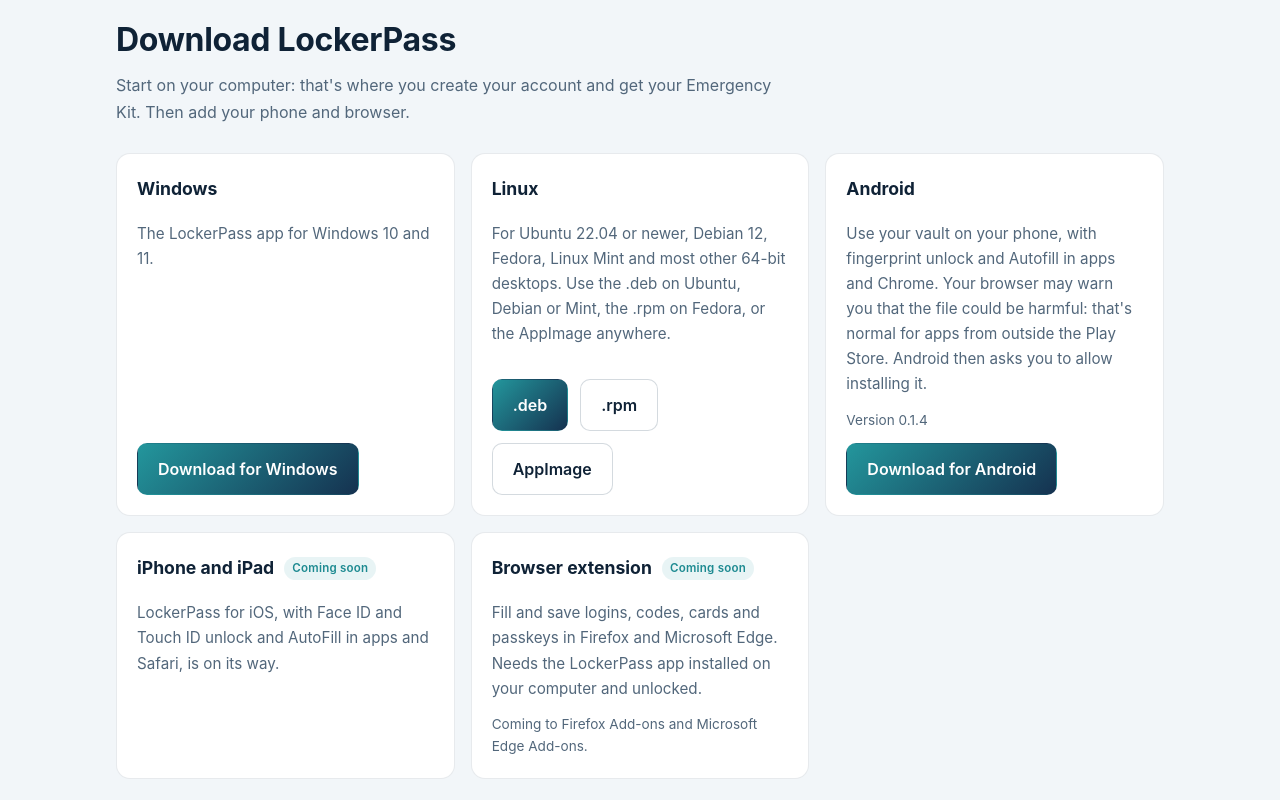
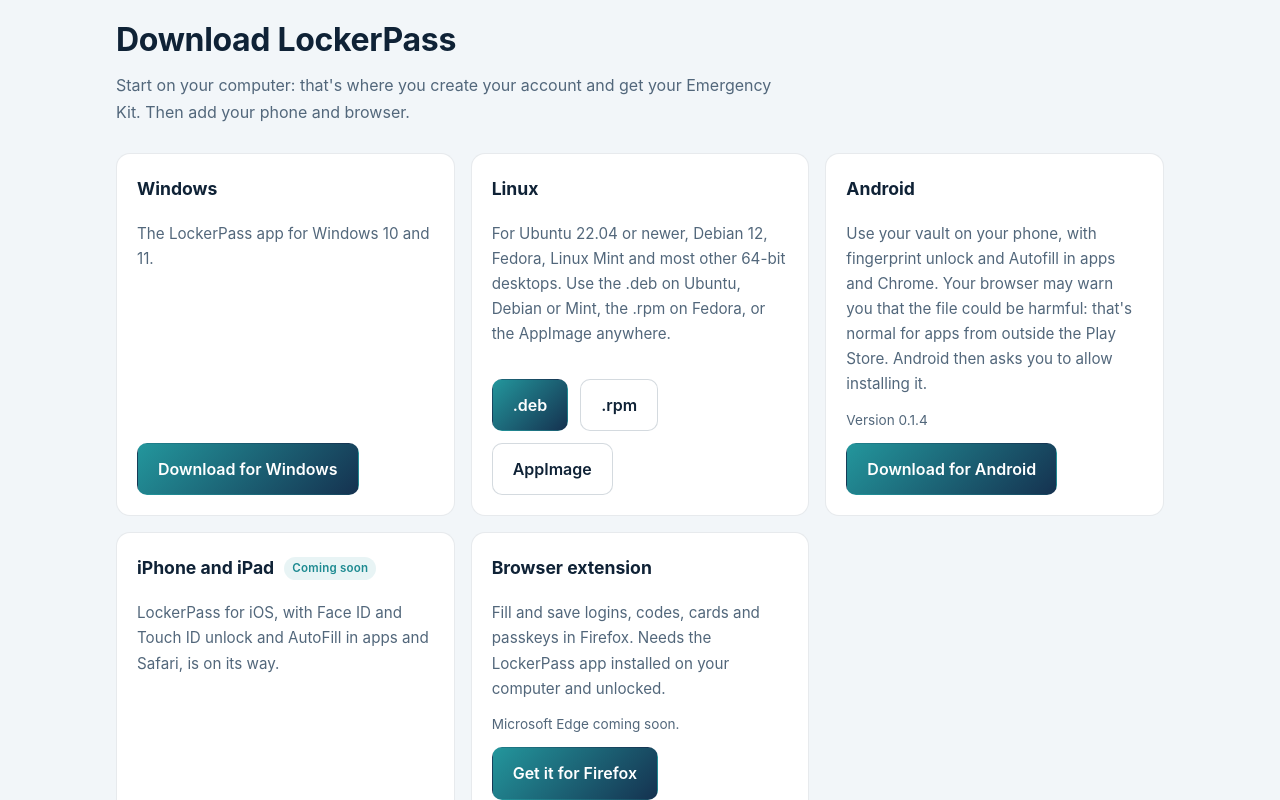
Before and after one commit to Chalana/LockerPass-Releases, a plain HTML site: page docs/index.html in a window 1280 px wide. Shown: the part 2000-2800 px from the top of the page. Drawn offline with Linux system fonts and the light colour scheme; no server answers.

Commit message:
Add files via upload

```diff
--- a/docs/index.html
+++ b/docs/index.html
@@ -12,7 +12,7 @@
   <link rel="apple-touch-icon" href="icon-512.png">
   <meta property="og:type" content="website">
   <meta property="og:title" content="LockerPass password manager">
-  <meta property="og:description" content="Passwords, two-factor codes, cards and passkeys, encrypted on your device. For Windows, Linux and Android; iOS and browser extensions coming soon.">
+  <meta property="og:description" content="Passwords, two-factor codes, cards and passkeys, encrypted on your device. For Windows, Linux and Android, with an extension for Firefox; iOS and Microsoft Edge coming soon.">
   <meta property="og:url" content="https://chalana.github.io/LockerPass-Releases/">
   <meta property="og:image" content="https://chalana.github.io/LockerPass-Releases/icon-512.png">
   <link rel="stylesheet" href="style.css">
@@ -53,7 +53,7 @@
           <a class="btn btn-primary" href="#download">Download LockerPass</a>
           <a class="btn" href="security.html">How it protects you</a>
         </div>
-        <p class="note">For Windows, Linux and Android. iPhone, iPad and browser extensions coming soon.</p>
+        <p class="note">For Windows, Linux and Android, with an extension for Firefox. iPhone, iPad and Microsoft Edge coming soon.</p>
       </div>
     </div>
 
@@ -160,11 +160,11 @@
             <p>LockerPass for iOS, with Face ID and Touch ID unlock and AutoFill in apps and Safari, is on its way.</p>
           </div>
           <div class="card platform">
-            <h3>Browser extension <span class="soon">Coming soon</span></h3>
-            <p>Fill and save logins, codes, cards and passkeys in Firefox and Microsoft Edge. Needs the LockerPass app installed on your computer and unlocked.</p>
-            <span class="status">Coming to Firefox Add-ons and Microsoft Edge Add-ons.</span>
-            <!-- When the stores approve the extension, remove the "Coming soon" badge and replace the status line above with:
-            <a class="btn" href="FIREFOX_LISTING_URL">Get it for Firefox</a>
+            <h3>Browser extension</h3>
+            <p>Fill and save logins, codes, cards and passkeys in Firefox. Needs the LockerPass app installed on your computer and unlocked.</p>
+            <span class="status">Microsoft Edge coming soon.</span>
+            <a class="btn btn-primary" href="https://addons.mozilla.org/firefox/addon/lockerpass/">Get it for Firefox</a>
+            <!-- When Edge Add-ons approves it, change the status line to "For Firefox and Microsoft Edge." and add:
             <a class="btn" href="EDGE_LISTING_URL">Get it for Edge</a> -->
           </div>
         </div>
```
